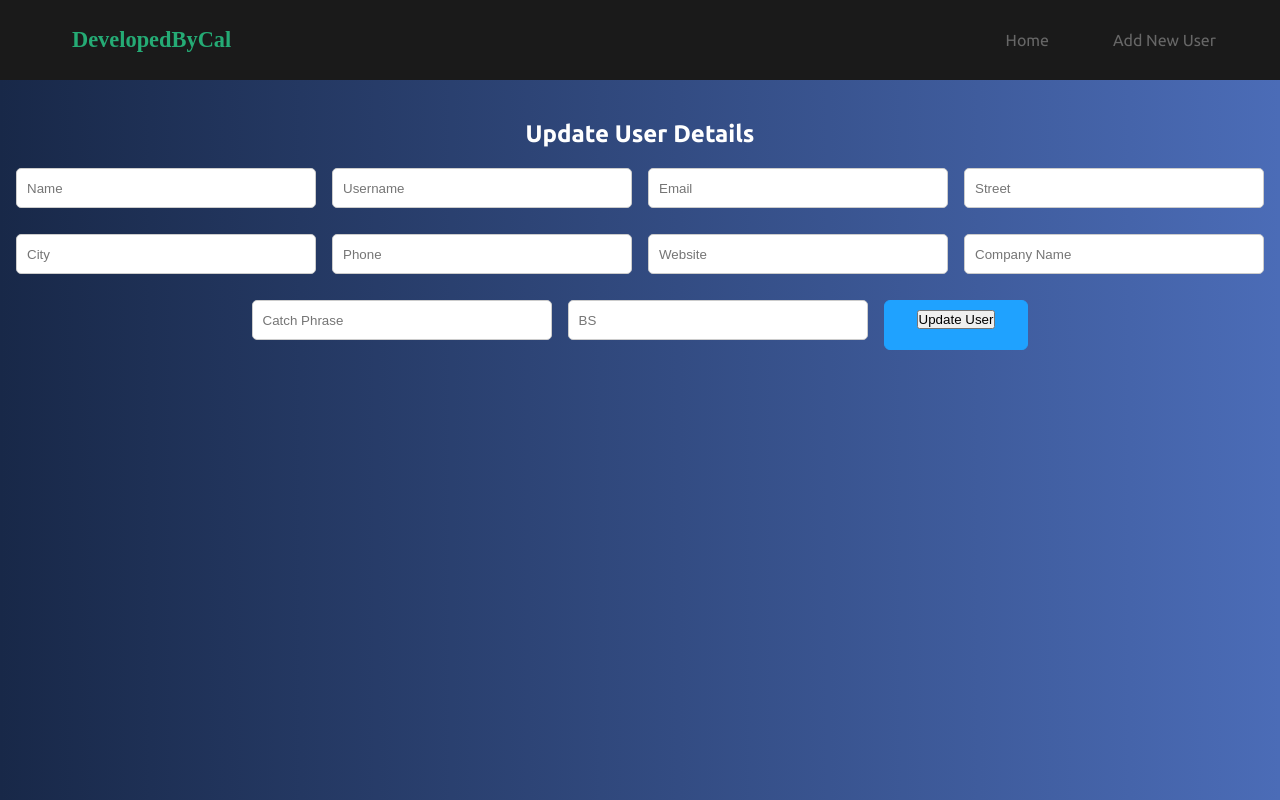
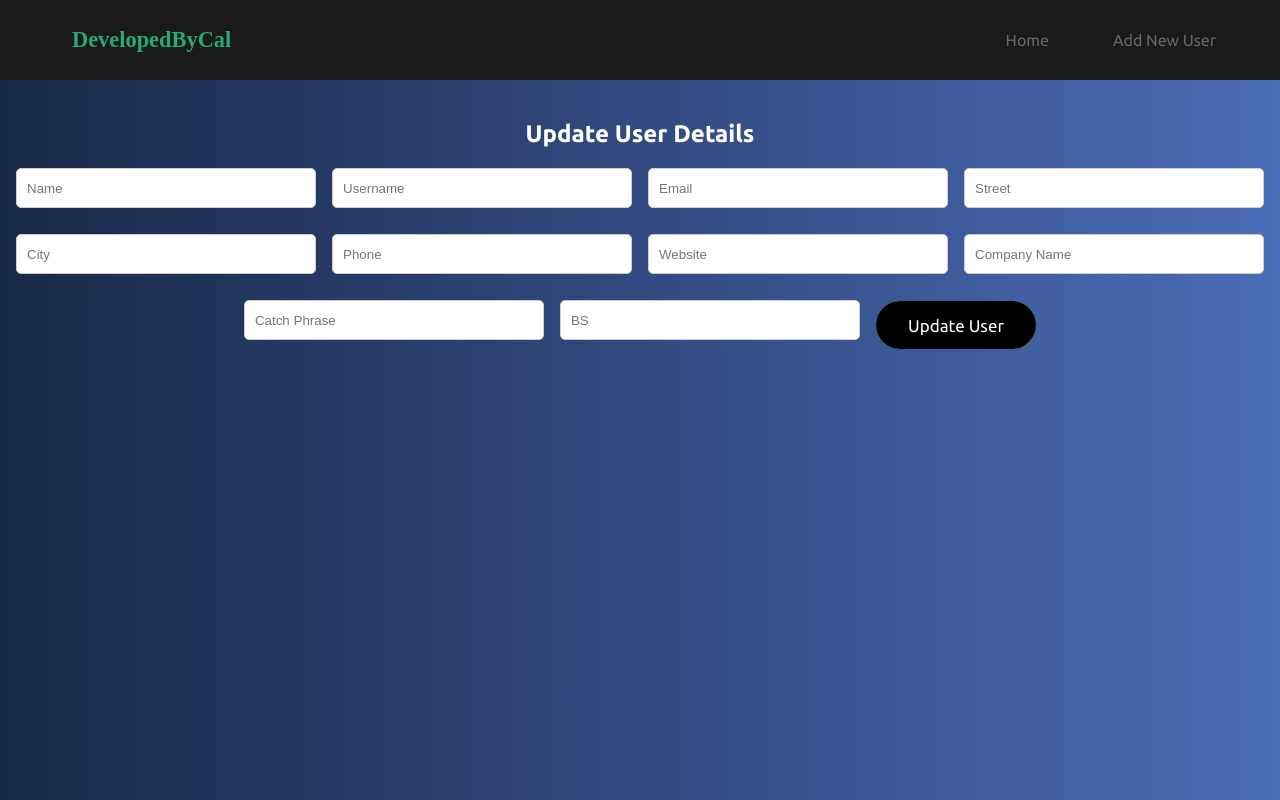
Before and after one commit to MuneneCalvin/ReactJS-Internship-Assignment, a React (Vite) app: page /editUser/1 in a window 1280 px wide. Built offline with nearby package versions, Linux system fonts and the light colour scheme.

Commit message:
Updated edit user page

```diff
--- a/src/Pages/editUser/editUser.css
+++ b/src/Pages/editUser/editUser.css
@@ -0,0 +1,44 @@
+/* Edit Button */
+.edit-button {
+    cursor: pointer;
+    border: none;
+    padding: 0.9rem 2rem;
+    margin: 0;
+    font-family: inherit;
+    font-size: inherit;
+    position: relative;
+    display: inline-block;
+    font-size: 17px;
+    border-radius: 500px;
+    overflow: hidden;
+    background: #66ff66;
+    color: ghostwhite;
+}
+.edit-button span {
+    position: relative;
+    z-index: 10;
+    transition: color 0.4s;
+}
+.edit-button:hover span {
+    color: black;
+}
+.edit-button::before,
+.edit-button::after {
+    position: absolute;
+    top: 0;
+    left: 0;
+    width: 100%;
+    height: 100%;
+    z-index: 0;
+}
+.edit-button::before {
+    content: "";
+    background: #000;
+    width: 120%;
+    left: -10%;
+    transform: skew(30deg);
+    transition: transform 0.4s cubic-bezier(0.3, 1, 0.8, 1);
+}
+.edit-button:hover::before {
+    transform: translate3d(100%, 0, 0);
+}
--- a/src/Pages/editUser/editUser.jsx
+++ b/src/Pages/editUser/editUser.jsx
@@ -112,9 +112,9 @@ function addUser() {
                     <input type="text" name="company.catchPhrase" placeholder="Catch Phrase" value={userData.company.catchPhrase} onChange={handleInputChange} />
                     <input type="text" name="company.bs" placeholder="BS" value={userData.company.bs} onChange={handleInputChange} />
 
-                    <div className="button">
-                        <button type="submit" class="add-btn">Update User</button>
-                    </div>
+                    <button type='submit' className='edit-button'>
+                        <span>Update User</span>
+                    </button>
                 </form>
             </div>
         </section>
```
